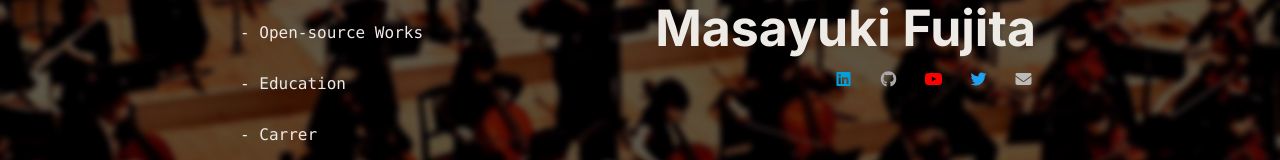
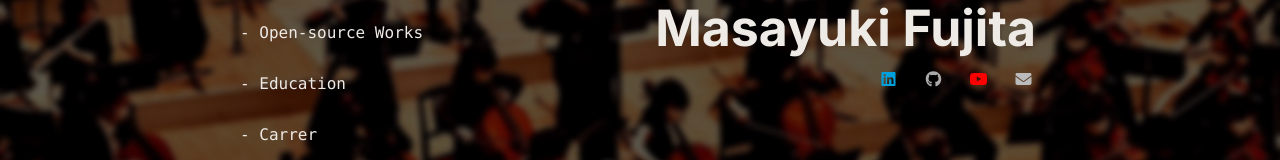
Before and after one commit to massanf/massanf.github.io, a Next.js app: page / in a window 1280 px wide. Shown: the part 357-517 px from the top of the page. Built offline with nearby package versions, Linux system fonts and the light colour scheme.

Commit message:
delete twitter

```diff
--- a/pages/index.tsx
+++ b/pages/index.tsx
@@ -48,7 +48,7 @@ export default function Home() {
                                     <a href="https://www.linkedin.com/in/masayuki-fujita-1509a821b/" target="_blank"><FontAwesomeIcon icon={faLinkedin} style={{ color: "00A0DC" }} className={titleStyles.icons} /></a>
                                     <a href="https://www.github.com/trombiano1" target="_blank"><FontAwesomeIcon icon={faGithub} style={{ color: "#aaa" }} className={titleStyles.icons} /></a>
                                     <a href="https://www.youtube.com/channel/UC0ftq_FkXueNKpLYeKmfIaA" target="_blank"><FontAwesomeIcon icon={faYoutube} style={{ color: "#FF0000" }} className={titleStyles.icons} /></a>
-                                    <a href="https://www.twitter.com/trombiano1" target="_blank"><FontAwesomeIcon icon={faTwitter} style={{ color: "#1DA1F2" }} className={titleStyles.icons} /></a>
+                                    {/* <a href="https://www.twitter.com/trombiano1" target="_blank"><FontAwesomeIcon icon={faTwitter} style={{ color: "#1DA1F2" }} className={titleStyles.icons} /></a> */}
                                     <a href="mailto:mfujitadev@gmail.com" style={{ color: "#bbb" }}><FontAwesomeIcon icon={faEnvelope} className={titleStyles.icons} /></a>
                                 </div>
                             </div>
```
